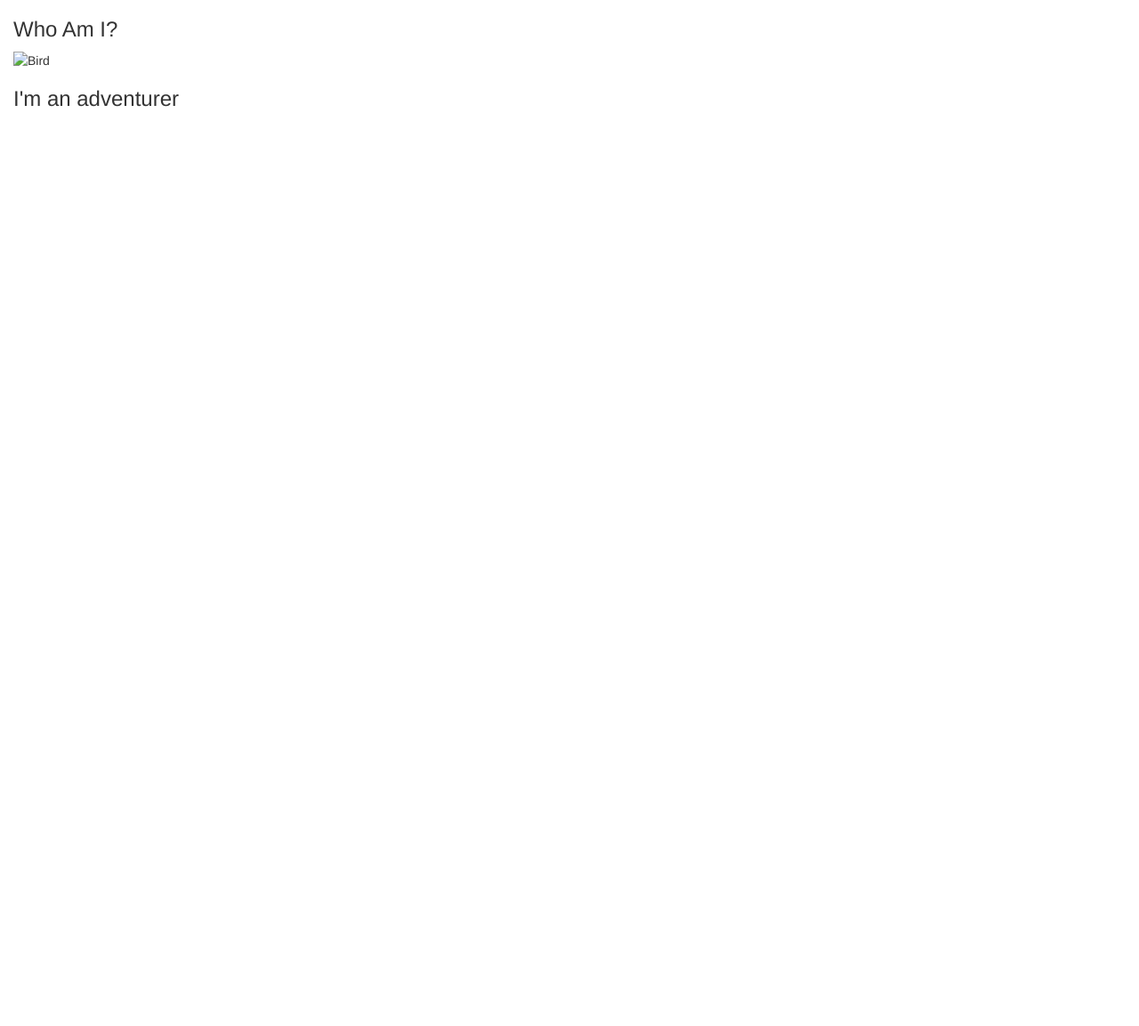
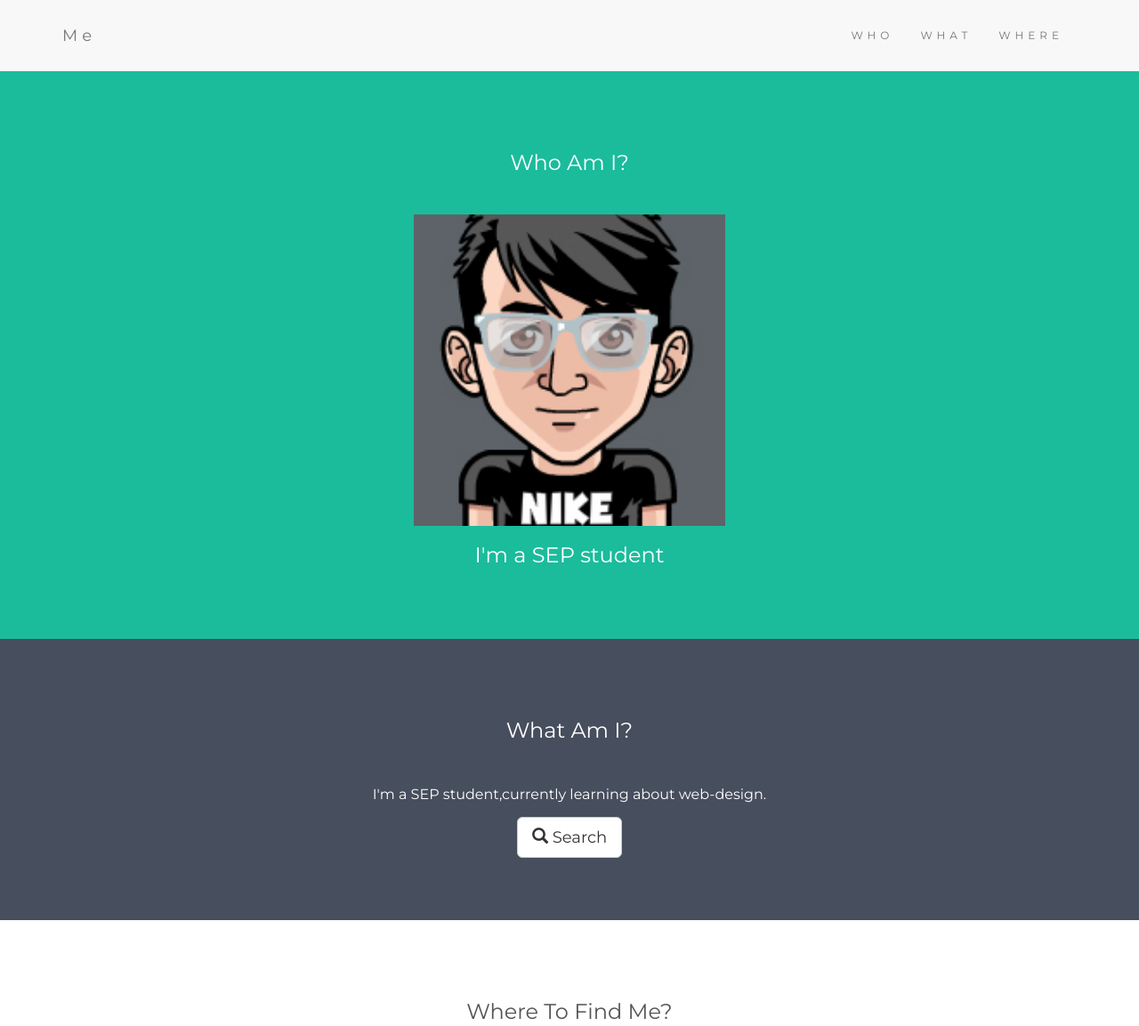
Before and after one commit to Tobylau0525/yatchol6214.github.io, a plain HTML site: page index.html in a window 1280 px wide. Shown: the top 1153 px of the page at 89% size. Before the commit the page ends 800 px from the top, so only its background shows below. Drawn offline with nearby package versions, Linux system fonts and the light colour scheme.

Commit message:
add picture and edit text

```diff
--- a/index.html
+++ b/index.html
@@ -1,20 +1,118 @@
 <!DOCTYPE html>
 <html lang="en">
 <head>
+  <!-- Theme Made By www.w3schools.com - No Copyright -->
   <title>Bootstrap Theme Simply Me</title>
   <meta charset="utf-8">
   <meta name="viewport" content="width=device-width, initial-scale=1">
   <link rel="stylesheet" href="https://maxcdn.bootstrapcdn.com/bootstrap/3.3.7/css/bootstrap.min.css">
-  <script src="https://ajax.googleapis.com/ajax/libs/jquery/1.12.4/jquery.min.js"></script>
+  <link href="https://fonts.googleapis.com/css?family=Montserrat" rel="stylesheet">
+  <script src="https://ajax.googleapis.com/ajax/libs/jquery/3.2.1/jquery.min.js"></script>
   <script src="https://maxcdn.bootstrapcdn.com/bootstrap/3.3.7/js/bootstrap.min.js"></script>
+  <style>
+  body {
+      font: 20px Montserrat, sans-serif;
+      line-height: 1.8;
+      color: #f5f6f7;
+  }
+  p {font-size: 16px;}
+  .margin {margin-bottom: 45px;}
+  .bg-1 {
+      background-color: #1abc9c; /* Green */
+      color: #ffffff;
+  }
+  .bg-2 {
+      background-color: #474e5d; /* Dark Blue */
+      color: #ffffff;
+  }
+  .bg-3 {
+      background-color: #ffffff; /* White */
+      color: #555555;
+  }
+  .bg-4 {
+      background-color: #2f2f2f; /* Black Gray */
+      color: #fff;
+  }
+  .container-fluid {
+      padding-top: 70px;
+      padding-bottom: 70px;
+  }
+  .navbar {
+      padding-top: 15px;
+      padding-bottom: 15px;
+      border: 0;
+      border-radius: 0;
+      margin-bottom: 0;
+      font-size: 12px;
+      letter-spacing: 5px;
+  }
+  .navbar-nav  li a:hover {
+      color: #1abc9c !important;
+  }
+  </style>
 </head>
 <body>
 
-<div class="container-fluid">
-  <h3>Who Am I?</h3>
-  <img src="bird.jpg" alt="Bird">
-  <h3>I'm an adventurer</h3>
+<!-- Navbar -->
+<nav class="navbar navbar-default">
+  <div class="container">
+    <div class="navbar-header">
+      <button type="button" class="navbar-toggle" data-toggle="collapse" data-target="#myNavbar">
+        <span class="icon-bar"></span>
+        <span class="icon-bar"></span>
+        <span class="icon-bar"></span>
+      </button>
+      <a class="navbar-brand" href="#">Me</a>
+    </div>
+    <div class="collapse navbar-collapse" id="myNavbar">
+      <ul class="nav navbar-nav navbar-right">
+        <li><a href="#">WHO</a></li>
+        <li><a href="#">WHAT</a></li>
+        <li><a href="#">WHERE</a></li>
+      </ul>
+    </div>
+  </div>
+</nav>
+
+<!-- First Container -->
+<div class="container-fluid bg-1 text-center">
+  <h3 class="margin">Who Am I?</h3>
+  <img src="toby_lau.png" class="" style="display:inline" alt="Bird" width="350" height="350">
+  <h3>I'm a SEP student</h3>
 </div>
+
+<!-- Second Container -->
+<div class="container-fluid bg-2 text-center">
+  <h3 class="margin">What Am I?</h3>
+  <p>I'm a SEP student,currently learning about web-design.</p>
+  <a href="#" class="btn btn-default btn-lg">
+    <span class="glyphicon glyphicon-search"></span> Search
+  </a>
+</div>
+
+<!-- Third Container (Grid) -->
+<div class="container-fluid bg-3 text-center">
+  <h3 class="margin">Where To Find Me?</h3><br>
+  <div class="row">
+    <div class="col-sm-4">
+      <p>On earth</p>
+      <img src="toby_lau.png" class="img-responsive margin" style="width:100%" alt="Image">
+    </div>
+    <div class="col-sm-4">
+      <p>in school </p>
+      <img src="toby_lau.png" class="img-responsive margin" style="width:100%" alt="Image">
+    </div>
+    <div class="col-sm-4">
+      <p>on the street</p>
+      <img src="toby_lau.png" class="img-responsive margin" style="width:100%" alt="Image">
+    </div>
+  </div>
+</div>
+
+<!-- Footer -->
+<footer class="container-fluid bg-4 text-center">
+  <p>Bootstrap Theme Made By <a href="https://www.w3schools.com">www.w3schools.com</a></p>
+</footer>
 
 </body>
 </html>
```
Also changed, not shown: toby_lau.png (added).
